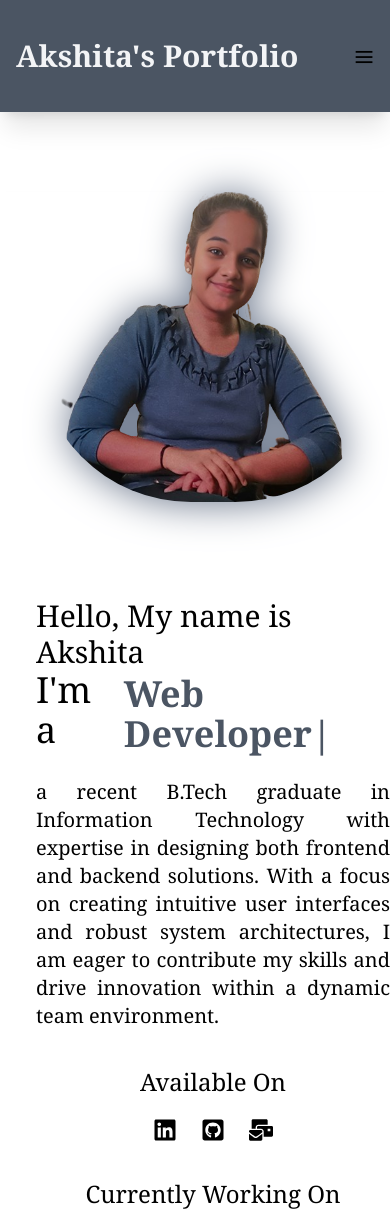
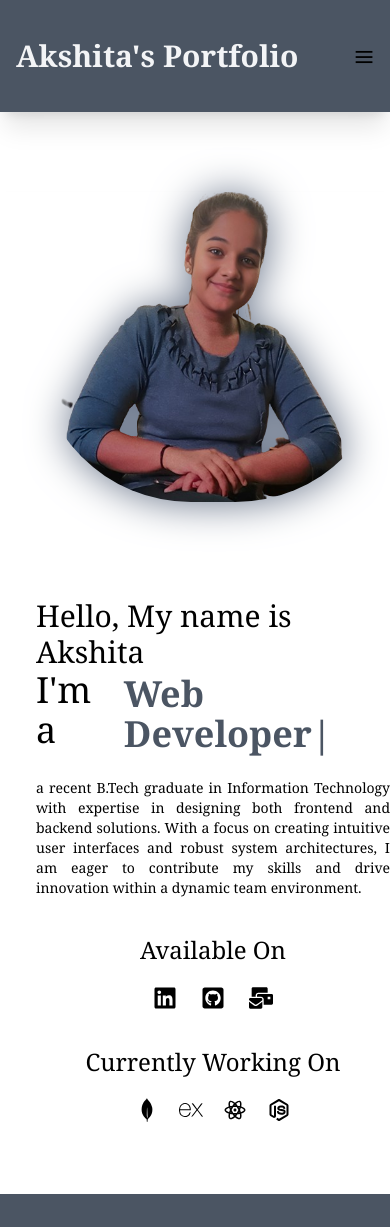
Before and after one commit to akshitasaxena1309/Portfolio_website, a React (Vite) app: page / in a window 390 px wide. Shown: the top 1227 px of the page. Built offline with nearby package versions, Linux system fonts and the light colour scheme; no server answers.

Commit message:
first commit

```diff
--- a/src/pages/Introduction.jsx
+++ b/src/pages/Introduction.jsx
@@ -29,7 +29,7 @@ function Introduction() {
                 />
               </div>
               <br />
-              <p className="text-justify text-xl font-serif">
+              <p className="text-justify text-sm md:text-xl font-serif">
                 a recent B.Tech graduate in Information Technology with
                 expertise in designing both frontend and backend solutions. With
                 a focus on creating intuitive user interfaces and robust system
```
